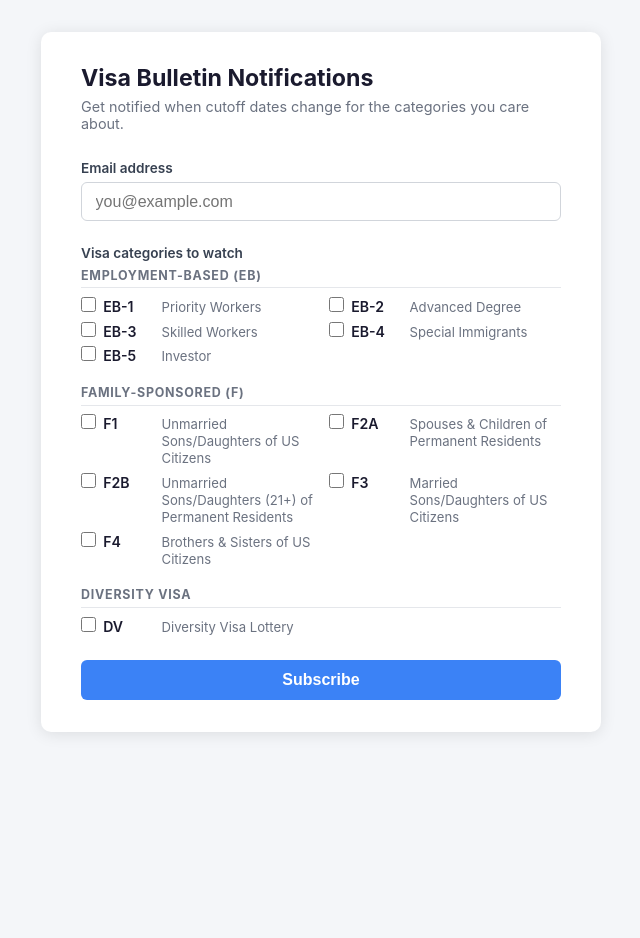
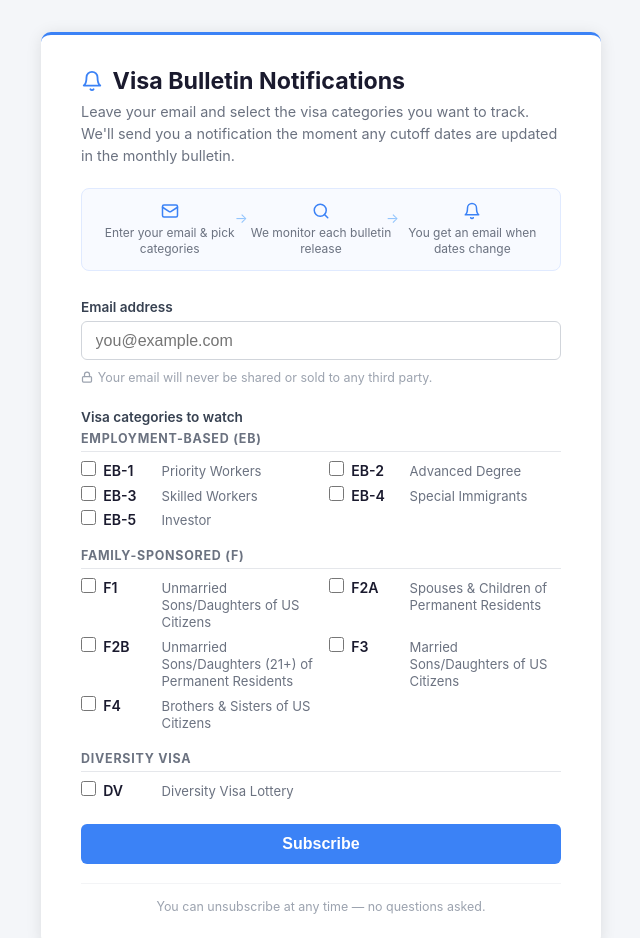
Before and after one commit to stanleyz510/visa_bulletin, a plain HTML site: page templates/index.html in a window 1280 px wide. Shown: the top 938 px of the page, without its empty margins (319-959 px from the left). Before the commit the page ends 800 px from the top, so only its background shows below. Drawn offline with Linux system fonts and the light colour scheme.

Commit message:
update the index page

```diff
--- a/templates/index.html
+++ b/templates/index.html
@@ -22,21 +22,97 @@
       background: #fff;
       border-radius: 10px;
       box-shadow: 0 2px 16px rgba(0,0,0,.10);
+      border-top: 3px solid #3b82f6;
       max-width: 560px;
       width: 100%;
       padding: 2rem 2.5rem;
     }
 
+    .header-row {
+      display: flex;
+      align-items: center;
+      gap: .6rem;
+      margin-bottom: .35rem;
+    }
+
+    .header-row svg {
+      flex-shrink: 0;
+      color: #3b82f6;
+    }
+
     h1 {
       font-size: 1.45rem;
       font-weight: 700;
-      margin-bottom: .35rem;
     }
 
     .subtitle {
       font-size: .9rem;
       color: #6b7280;
+      margin-bottom: 1.25rem;
+      line-height: 1.55;
+    }
+
+    .how-it-works {
+      display: flex;
+      gap: .5rem;
       margin-bottom: 1.75rem;
+      background: #f8faff;
+      border: 1px solid #e0eaff;
+      border-radius: 8px;
+      padding: .85rem 1rem;
+    }
+
+    .how-step {
+      flex: 1;
+      display: flex;
+      flex-direction: column;
+      align-items: center;
+      text-align: center;
+      gap: .3rem;
+      position: relative;
+    }
+
+    .how-step:not(:last-child)::after {
+      content: '→';
+      position: absolute;
+      right: -.4rem;
+      top: .5rem;
+      color: #93c5fd;
+      font-size: .85rem;
+    }
+
+    .how-step svg {
+      color: #3b82f6;
+    }
+
+    .how-step span {
+      font-size: .75rem;
+      color: #6b7280;
+      line-height: 1.3;
+    }
+
+    .privacy-note {
+      display: flex;
+      align-items: center;
+      gap: .3rem;
+      font-size: .78rem;
+      color: #9ca3af;
+      margin-top: -.9rem;
+      margin-bottom: 1.5rem;
+    }
+
+    .privacy-note svg {
+      flex-shrink: 0;
+      color: #9ca3af;
+    }
+
+    .card-footer {
+      margin-top: 1.2rem;
+      padding-top: .9rem;
+      border-top: 1px solid #f3f4f6;
+      text-align: center;
+      font-size: .78rem;
+      color: #9ca3af;
     }
 
     label.field-label {
@@ -145,12 +221,39 @@
 </head>
 <body>
 <div class="card">
-  <h1>Visa Bulletin Notifications</h1>
-  <p class="subtitle">Get notified when cutoff dates change for the categories you care about.</p>
+  <div class="header-row">
+    <svg xmlns="http://www.w3.org/2000/svg" width="22" height="22" viewBox="0 0 24 24" fill="none" stroke="currentColor" stroke-width="2" stroke-linecap="round" stroke-linejoin="round" aria-hidden="true">
+      <path d="M18 8A6 6 0 0 0 6 8c0 7-3 9-3 9h18s-3-2-3-9"/><path d="M13.73 21a2 2 0 0 1-3.46 0"/>
+    </svg>
+    <h1>Visa Bulletin Notifications</h1>
+  </div>
+  <p class="subtitle">
+    Leave your email and select the visa categories you want to track.
+    We'll send you a notification the moment any cutoff dates are updated in the monthly bulletin.
+  </p>
+
+  <div class="how-it-works" aria-label="How it works">
+    <div class="how-step">
+      <svg xmlns="http://www.w3.org/2000/svg" width="18" height="18" viewBox="0 0 24 24" fill="none" stroke="currentColor" stroke-width="2" stroke-linecap="round" stroke-linejoin="round" aria-hidden="true"><rect x="2" y="4" width="20" height="16" rx="2"/><path d="m22 7-8.97 5.7a1.94 1.94 0 0 1-2.06 0L2 7"/></svg>
+      <span>Enter your email &amp; pick categories</span>
+    </div>
+    <div class="how-step">
+      <svg xmlns="http://www.w3.org/2000/svg" width="18" height="18" viewBox="0 0 24 24" fill="none" stroke="currentColor" stroke-width="2" stroke-linecap="round" stroke-linejoin="round" aria-hidden="true"><circle cx="11" cy="11" r="8"/><path d="m21 21-4.35-4.35"/></svg>
+      <span>We monitor each bulletin release</span>
+    </div>
+    <div class="how-step">
+      <svg xmlns="http://www.w3.org/2000/svg" width="18" height="18" viewBox="0 0 24 24" fill="none" stroke="currentColor" stroke-width="2" stroke-linecap="round" stroke-linejoin="round" aria-hidden="true"><path d="M18 8A6 6 0 0 0 6 8c0 7-3 9-3 9h18s-3-2-3-9"/><path d="M13.73 21a2 2 0 0 1-3.46 0"/></svg>
+      <span>You get an email when dates change</span>
+    </div>
+  </div>
 
   <form id="sub-form" novalidate>
     <label class="field-label" for="email">Email address</label>
     <input type="email" id="email" name="email" placeholder="you@example.com" required autocomplete="email">
+    <p class="privacy-note">
+      <svg xmlns="http://www.w3.org/2000/svg" width="12" height="12" viewBox="0 0 24 24" fill="none" stroke="currentColor" stroke-width="2.5" stroke-linecap="round" stroke-linejoin="round" aria-hidden="true"><rect x="3" y="11" width="18" height="11" rx="2" ry="2"/><path d="M7 11V7a5 5 0 0 1 10 0v4"/></svg>
+      Your email will never be shared or sold to any third party.
+    </p>
 
     <label class="field-label">Visa categories to watch</label>
     <div class="category-groups">
@@ -234,6 +337,7 @@
   </form>
 
   <div id="result" role="alert"></div>
+  <p class="card-footer">You can unsubscribe at any time — no questions asked.</p>
 </div>
 
 <script>
```
